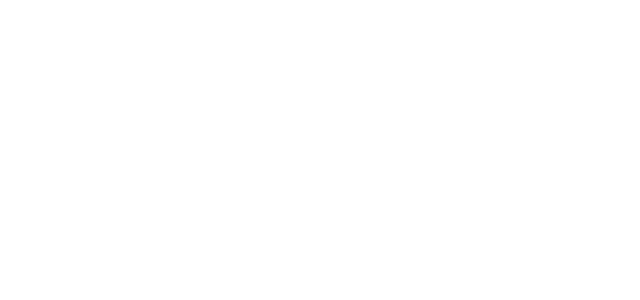
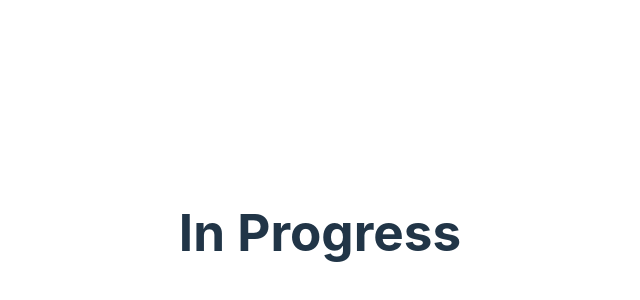
Before and after one commit to Leticia-SS/Vault-Wiki, a React (Vite) app in the folder vaultWiki/: page / in a window 1280 px wide. Shown: the part 168-468 px from the top of the page, without its empty margins (320-960 px from the left). Built offline with nearby package versions, Linux system fonts and the light colour scheme.

Commit message:
edit app.jsx

```diff
--- a/vaultWiki/src/App.jsx
+++ b/vaultWiki/src/App.jsx
@@ -1,14 +1,15 @@
-import { useState } from 'react'
+//import { useState } from 'react'
 //import reactLogo from './assets/react.svg'
 //import viteLogo from '/vite.svg'
 import './App.css'
 
 function App() {
-  const [count, setCount] = useState(0)
+
+ // const characters =
 
   return (
     <>
-
+     <h1>In Progress</h1>
     </>
   )
 }
@@ -16,6 +17,9 @@
 export default App
 
 /*
+
+const [count, setCount] = useState(0)
+
  <div>
         <a href="https://vitejs.dev" target="_blank">
           <img src={viteLogo} className="logo" alt="Vite logo" />
```
